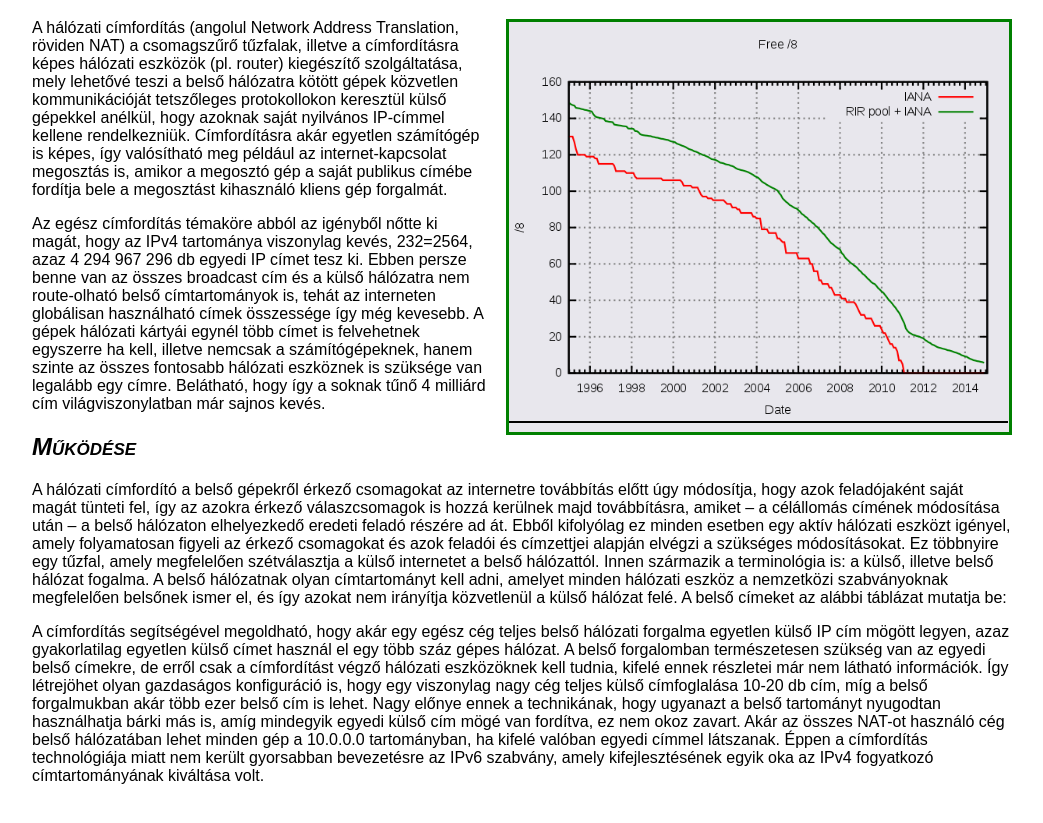
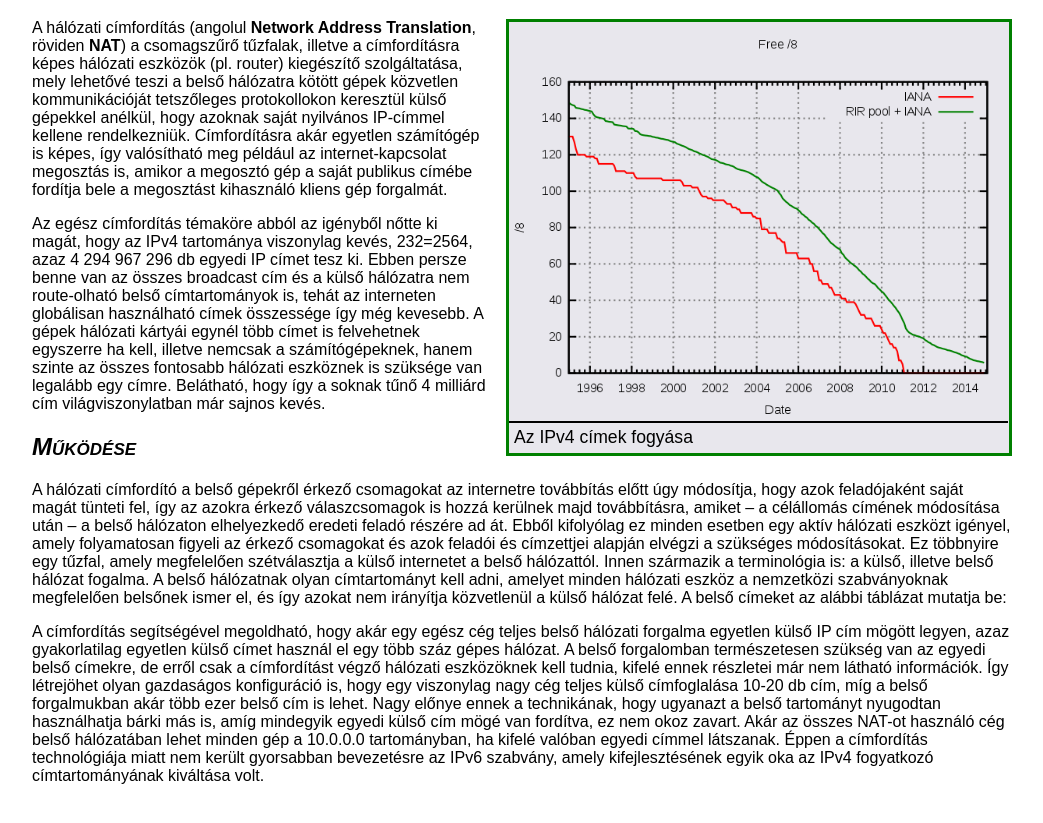
Before and after one commit to Dominik015/Cimforditas, a plain HTML site: page index.html in a window 1280 px wide. Shown: the part 121-944 px from the top of the page, without its empty margins (118-1161 px from the left). Drawn offline with Linux system fonts and the light colour scheme.

Commit message:
7-8. feladat

```diff
--- a/index.html
+++ b/index.html
@@ -9,8 +9,10 @@
 <body>
   <div id="content">
   <h1>A hálózati címfordítás*</h1>
-<div class="frame"><img src="ipv4fogyas.png" title="IPcalypse" alt="IPcalypse"></div>
-  <p>A hálózati címfordítás (angolul Network Address Translation, röviden NAT) a csomagszűrő tűzfalak, illetve a címfordításra képes hálózati eszközök (pl. router) kiegészítő szolgáltatása, mely lehetővé teszi a belső hálózatra kötött gépek közvetlen kommunikációját tetszőleges protokollokon keresztül külső gépekkel anélkül, hogy azoknak saját nyilvános IP-címmel kellene rendelkezniük. Címfordításra akár egyetlen számítógép is képes, így valósítható meg például az internet-kapcsolat megosztás is, amikor a megosztó gép a saját publikus címébe fordítja bele a megosztást kihasználó kliens gép forgalmát.</p><p>Az egész címfordítás témaköre abból az igényből nőtte ki magát, hogy az IPv4 tartománya viszonylag kevés, 232=2564, azaz 4 294 967 296 db egyedi IP címet tesz ki. Ebben persze benne van az összes broadcast cím és a külső hálózatra nem route-olható belső címtartományok is, tehát az interneten globálisan használható címek összessége így még kevesebb. A gépek hálózati kártyái egynél több címet is felvehetnek egyszerre ha kell, illetve nemcsak a számítógépeknek, hanem szinte az összes fontosabb hálózati eszköznek is szüksége van legalább egy címre. Belátható, hogy így a soknak tűnő 4 milliárd cím világviszonylatban már sajnos kevés.</p>
+<div class="frame"><img src="ipv4fogyas.png" title="IPcalypse" alt="IPcalypse">
+<p class="imgtitle">Az IPv4 címek fogyása</p>
+</div>
+  <p>A hálózati címfordítás (angolul <b>Network Address Translation</b>, röviden <b>NAT</b>) a csomagszűrő tűzfalak, illetve a címfordításra képes hálózati eszközök (pl. router) kiegészítő szolgáltatása, mely lehetővé teszi a belső hálózatra kötött gépek közvetlen kommunikációját tetszőleges protokollokon keresztül külső gépekkel anélkül, hogy azoknak saját nyilvános IP-címmel kellene rendelkezniük. Címfordításra akár egyetlen számítógép is képes, így valósítható meg például az internet-kapcsolat megosztás is, amikor a megosztó gép a saját publikus címébe fordítja bele a megosztást kihasználó kliens gép forgalmát.</p><p>Az egész címfordítás témaköre abból az igényből nőtte ki magát, hogy az IPv4 tartománya viszonylag kevés, 232=2564, azaz 4 294 967 296 db egyedi IP címet tesz ki. Ebben persze benne van az összes broadcast cím és a külső hálózatra nem route-olható belső címtartományok is, tehát az interneten globálisan használható címek összessége így még kevesebb. A gépek hálózati kártyái egynél több címet is felvehetnek egyszerre ha kell, illetve nemcsak a számítógépeknek, hanem szinte az összes fontosabb hálózati eszköznek is szüksége van legalább egy címre. Belátható, hogy így a soknak tűnő 4 milliárd cím világviszonylatban már sajnos kevés.</p>
 
   <h2>Működése</h2>
 
```
